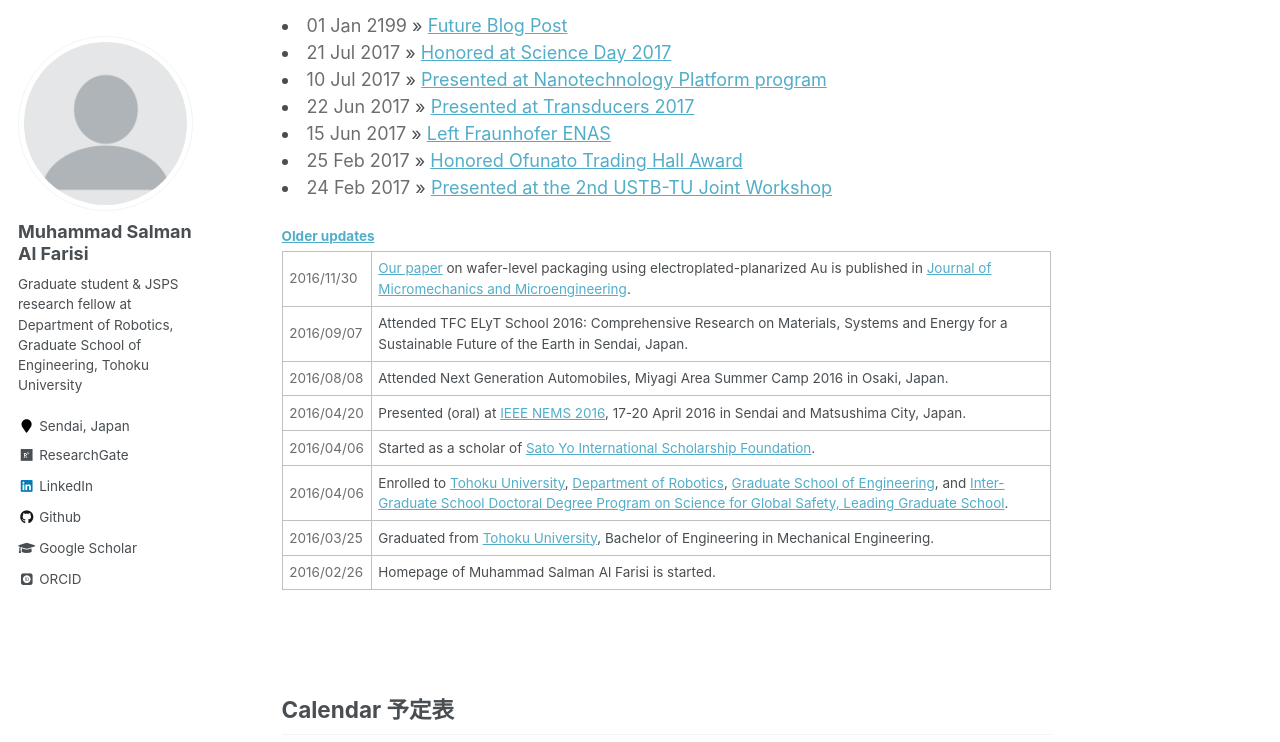
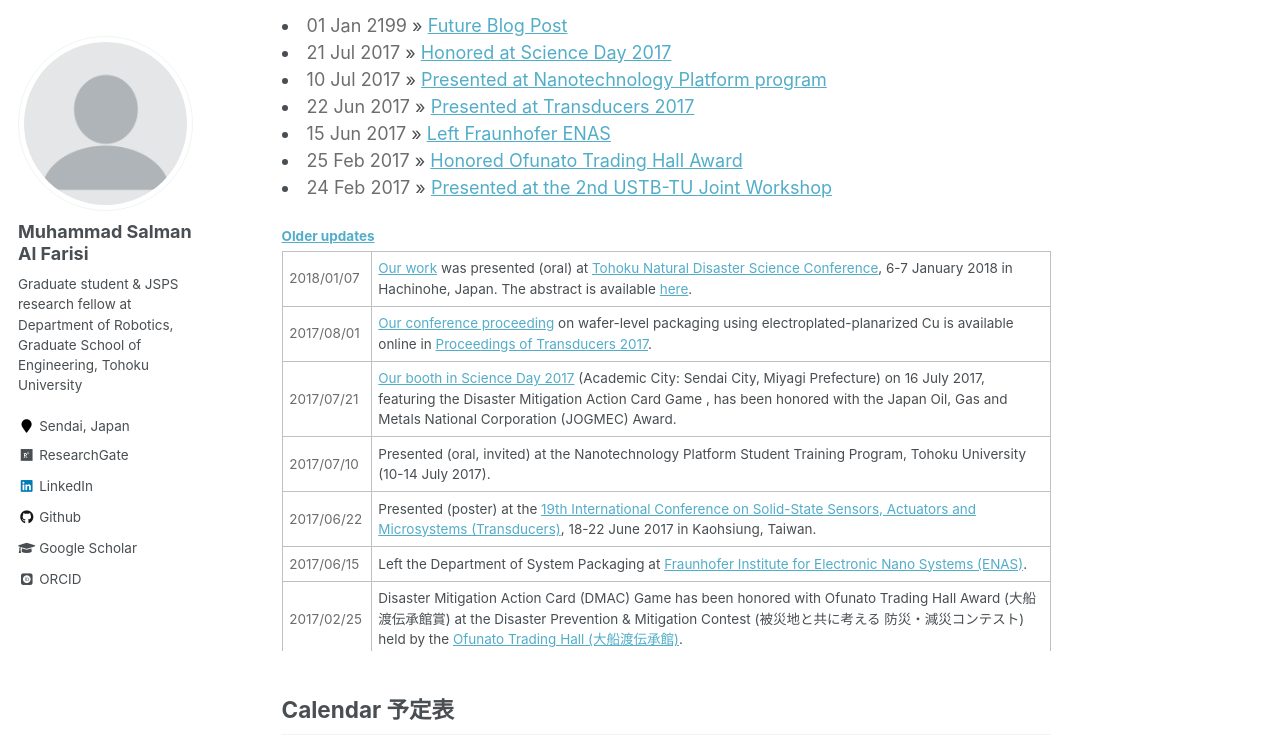
Before and after one commit to msalfarisi/msalfarisi.github.io, a Jekyll site: the page built from _pages/home.md, in a window 1280 px wide and 900 px high, scrolled down 498 px, cut to the strip 0-742 px from the top of the window. Built offline with Jekyll 4.4.1, drawn with Linux system fonts in a browser that asks for light colours; some web fonts are replaced.

Commit message:
Update home.md

```diff
--- a/_pages/home.md
+++ b/_pages/home.md
@@ -24,6 +24,46 @@ Welcome to the homepage of Muhammad Salman Al Farisi, a graduate student & JSPS
 
 <div style="overflow-y: scroll; height:400px;">
  <table style="width:100%">
+  <tr>
+    <td style="color:#6d6d6d;">2018/01/07</td>
+    <td><a href="/publication/">Our work</a> was presented (oral) at <a href="http://nds-tohoku.in.arena.ne.jp/申込要領一覧/プログラム（h29年度）/">Tohoku Natural Disaster Science Conference</a>, 6-7 January 2018 in Hachinohe, Japan. The abstract is available <a href="http://nds-tohoku.in.arena.ne.jp/abstract/Abstract2017.pdf">here</a>.</td>
+  </tr>
+  <tr>
+    <td style="color:#6d6d6d;">2017/08/01</td>
+    <td><a href="/publication/">Our conference proceeding</a> on wafer-level packaging using electroplated-planarized Cu is available online in <a href="http://ieeexplore.ieee.org/abstract/document/7994267/">Proceedings of Transducers 2017</a>.</td>
+  </tr>
+  <tr>
+    <td style="color:#6d6d6d;">2017/07/21</td>
+    <td><a href="http://www.science-day.com/program/?ID=e2017-499">Our booth in Science Day 2017</a> (Academic City: Sendai City, Miyagi Prefecture) on 16 July 2017, featuring the Disaster Mitigation Action Card Game , has been honored with the Japan Oil, Gas and Metals National Corporation (JOGMEC) Award.</td>
+  </tr>
+  <tr>
+    <td style="color:#6d6d6d;">2017/07/10</td>
+    <td>Presented (oral, invited) at the Nanotechnology Platform Student Training Program, Tohoku University (10-14 July 2017).</td>
+  </tr>
+  <tr>
+    <td style="color:#6d6d6d;">2017/06/22</td>
+    <td>Presented (poster) at the <a href="http://www.transducers2017.org/">19th International Conference on Solid-State Sensors, Actuators and Microsystems (Transducers)</a>, 18-22 June 2017 in Kaohsiung, Taiwan.</td>
+  </tr>
+  <tr>
+    <td style="color:#6d6d6d;">2017/06/15</td>
+    <td>Left the Department of System Packaging at <a href="http://www.enas.fraunhofer.de/en.html">Fraunhofer Institute for Electronic Nano Systems (ENAS)</a>.</td>
+  </tr>
+  <tr>
+    <td style="color:#6d6d6d;">2017/02/25</td>
+    <td>Disaster Mitigation Action Card (DMAC) Game has been honored with Ofunato Trading Hall Award (大船渡伝承館賞) at the Disaster Prevention & Mitigation Contest (被災地と共に考える 防災・減災コンテスト) held by the <a href="https://ofunato-tunami-denshokan.jimdo.com/">Ofunato Trading Hall (大船渡伝承館)</a>.</td>
+  </tr>
+  <tr>
+    <td style="color:#6d6d6d;">2017/02/24</td>
+    <td>Presented (oral and poster) at the 2nd USTB-TU Joint Workshop on Advanced Materials and Manufacture, 21-24 February 2017 in Beijing, China. Our paper has been honored with the Best Poster Award.</td>
+  </tr>
+  <tr>
+    <td style="color:#6d6d6d;">2017/01/31</td>
+    <td>Joined the Department of System Packaging at <a href="http://www.enas.fraunhofer.de/en.html">Fraunhofer Institute for Electronic Nano Systems (ENAS)</a> in Germany as a visiting researcher (student).</td>
+  </tr>
+  <tr>
+    <td style="color:#6d6d6d;">2016/12/01</td>
+    <td><a href="/publication/">Our conference proceeding</a> on wafer-level packaging using electroplated-planarized Au is available online in <a href="http://dx.doi.org/10.1109/NEMS.2016.7758317">Proceedings of IEEE NEMS 2016</a>.</td>
+  </tr>
   <tr>
     <td style="color:#6d6d6d;">2016/11/30</td>
     <td><a href="/publication/">Our paper</a> on wafer-level packaging using electroplated-planarized Au is published in <a href="http://dx.doi.org/10.1088/1361-6439/27/1/015029">Journal of Micromechanics and Microengineering</a>.</td>
```
